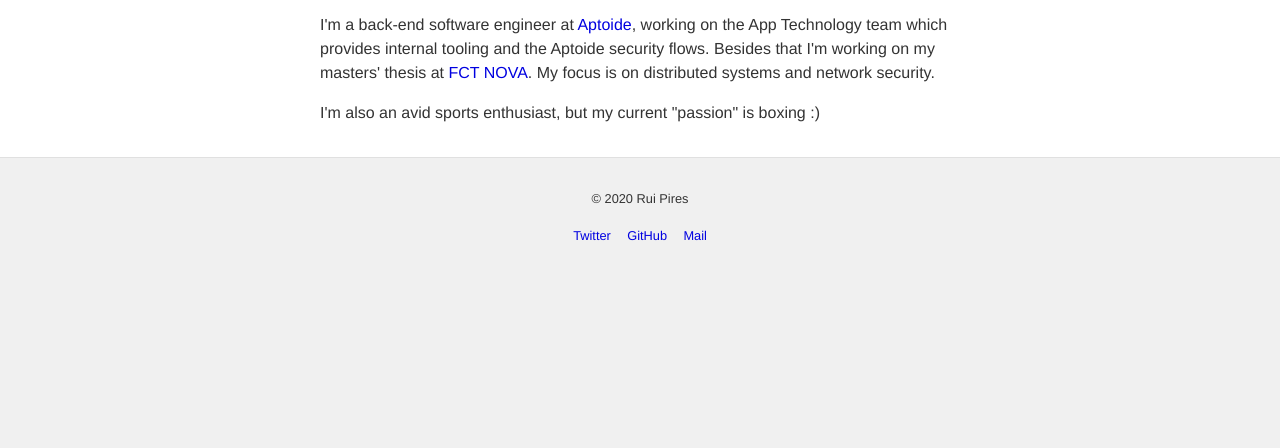
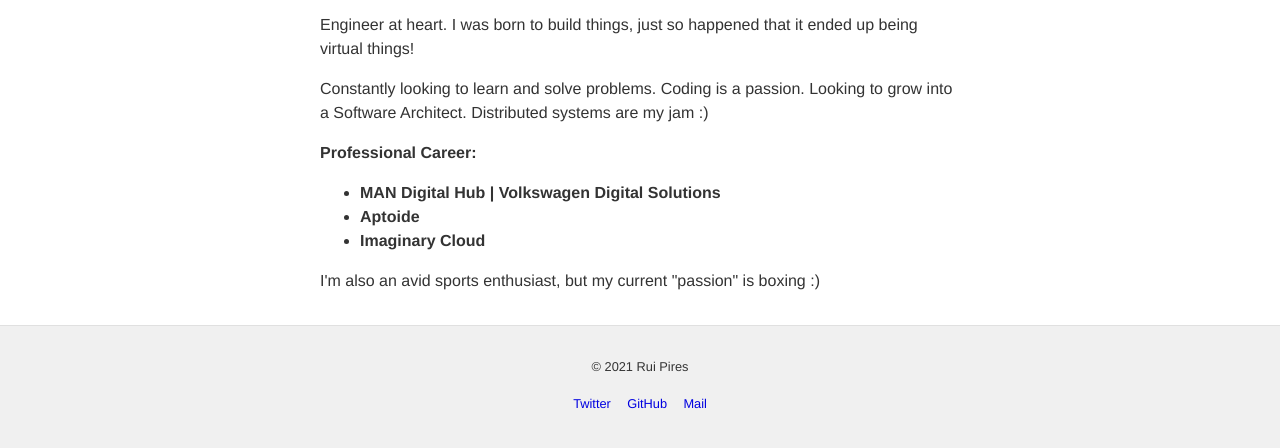
Before and after one commit to piresrui/piresrui.github.io, a plain HTML site: page about/index.html in a window 1280 px wide. Shown: the part 122-570 px from the top of the page. Drawn offline with Linux system fonts and the light colour scheme.

Commit message:
Update index.html

```diff
--- a/about/index.html
+++ b/about/index.html
@@ -24,10 +24,19 @@
 <main>
 <h1>About</h1>
 <p>
-I'm a back-end software engineer at <a href="https://www.aptoide.com/">Aptoide</a>, working on the App Technology team which provides internal tooling and the Aptoide security flows.
-Besides that I'm working on my masters' thesis at <a href="https://www.fct.unl.pt/en">FCT NOVA</a>.
-My focus is on distributed systems and network security.
+Engineer at heart. I was born to build things, just so happened that it ended up being virtual things!
 </p>
+<p>
+Constantly looking to learn and solve problems. Coding is a passion. Looking to grow into a Software Architect. Distributed systems are my jam :)
+</p>
+
+<p>
+<b>Professional Career:</b></p>
+<ul>
+  <li><b>MAN Digital Hub | Volkswagen Digital Solutions</b></li>
+  <li><b>Aptoide</b></li>
+  <li><b>Imaginary Cloud</b></li>
+</ul>
 <p>
 I'm also an avid sports enthusiast, but my current "passion" is boxing :)
 </p>
@@ -35,9 +44,9 @@ I'm also an avid sports enthusiast, but my current "passion" is boxing :)
 
 <footer>
 <section>
-<p>&copy; 2020 Rui Pires</p>
+<p>&copy; 2021 Rui Pires</p>
 <p>
-    <a href="https://twitter.com/rfnpires">Twitter</a>
+    <a href="https://twitter.com/0xPires">Twitter</a>
     <a href="https://github.com/piresrui">GitHub</a>
     <a href="mailto:rpires.projects@gmail.com" target="_top">Mail</a>
 </p>
```
